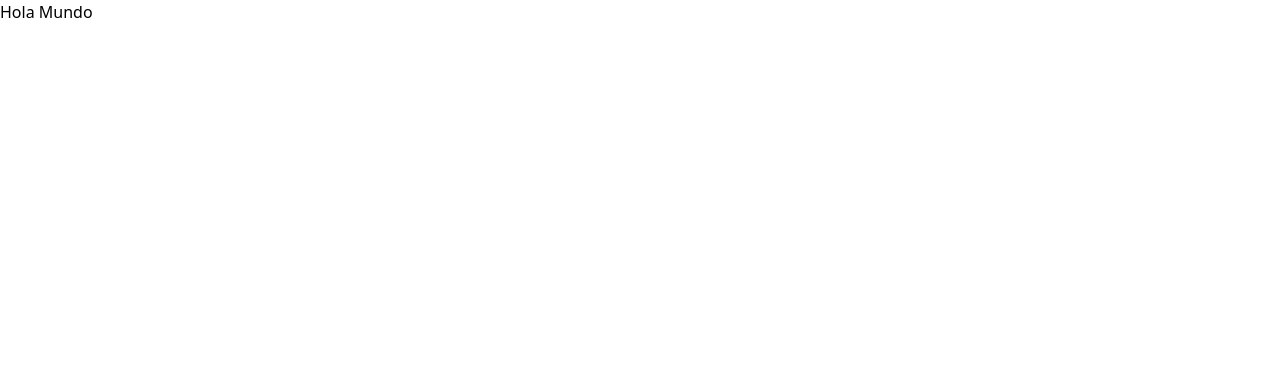
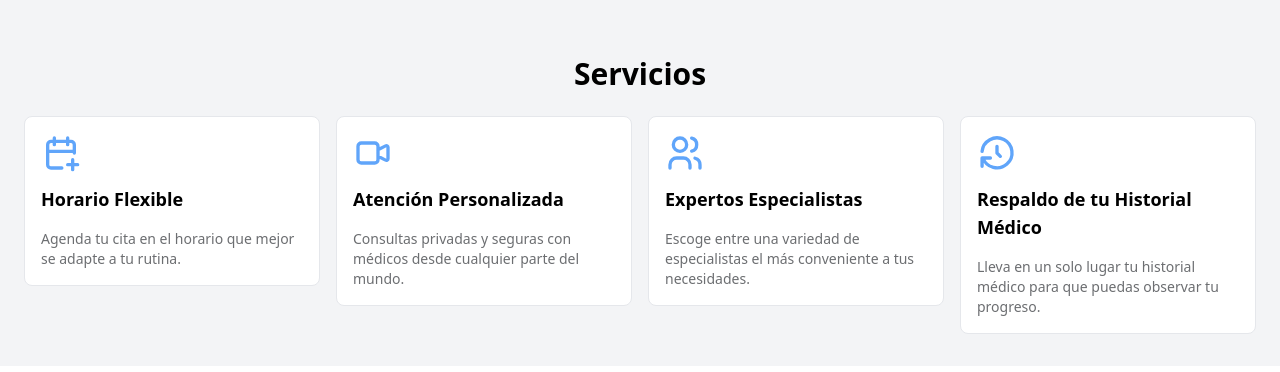
Before and after one commit to marcosroman/nocountry-emoticare, a React (Vite) app in the folder Frontend/: page / in a window 1280 px wide. Shown: the top 372 px of the page. Built offline with nearby package versions, Linux system fonts and the light colour scheme.

Commit message:
feat: :sparkles: add feature section

```diff
--- a/Frontend/src/App.tsx
+++ b/Frontend/src/App.tsx
@@ -1,5 +1,11 @@
+import FeatureSection from "./components/Section/FeatureSection";
+
 function App() {
-  return <div>Hola Mundo</div>;
+  return (
+    <>
+      <FeatureSection />
+    </>
+  );
 }
 
 export default App;
--- /dev/null
+++ b/Frontend/src/components/Card/FeatureCard.tsx
@@ -0,0 +1,17 @@
+interface Props {
+  children: JSX.Element;
+  title: string;
+  desc: string;
+}
+
+function FeatureCard({ title, desc, children }: Props) {
+  return (
+    <article className="border rounded-lg p-4 bg-white">
+      {children}
+      <h3 className="font-semibold text-lg mt-3">{title}</h3>
+      <p className="mt-4 text-[#6C6E71] text-sm">{desc}</p>
+    </article>
+  );
+}
+
+export default FeatureCard;
--- /dev/null
+++ b/Frontend/src/components/Section/FeatureSection.tsx
@@ -0,0 +1,51 @@
+import FeatureCard from "../Card/FeatureCard";
+import VideocameraIcon from "../../icons/Videocamera";
+import CalendarIcon from "../../icons/Calendar"
+import UsersIcon from "../../icons/Users";
+import HistoryIcon from "../../icons/History";
+
+function FeatureSection() {
+  return (
+    <section className="bg-gray-100 px-6 py-8">
+      <h2 className="text-3xl font-semibold text-center py-6">
+        Servicios
+      </h2>
+      <ul className="grid gap-4 sm:grid-cols-2 lg:grid-cols-4 ">
+        <li>
+          <FeatureCard
+            title="Horario Flexible"
+            desc="Agenda tu cita en el horario que mejor se adapte a tu rutina."
+          >
+            <CalendarIcon className="text-blue-400 size-10" />
+          </FeatureCard>
+        </li>
+        <li>
+          <FeatureCard
+            title="Atención Personalizada"
+            desc="Consultas privadas y seguras con médicos desde cualquier parte del mundo."
+          >
+            <VideocameraIcon className="text-blue-400 size-10" />
+          </FeatureCard>
+        </li>
+        <li>
+          <FeatureCard
+            title="Expertos Especialistas"
+            desc="Escoge entre una variedad de especialistas el más conveniente a tus necesidades."
+          >
+            <UsersIcon className="text-blue-400 size-10" />
+          </FeatureCard>
+        </li>
+        <li>
+          <FeatureCard
+            title="Respaldo de tu Historial Médico"
+            desc="Lleva en un solo lugar tu historial médico para que puedas observar tu progreso."
+          >
+            <HistoryIcon className="text-blue-400 size-10" />
+          </FeatureCard>
+        </li>
+      </ul>
+    </section>
+  );
+}
+
+export default FeatureSection;
--- /dev/null
+++ b/Frontend/src/icons/Calendar.tsx
@@ -0,0 +1,28 @@
+import { SVGProps } from "react";
+
+function CalendarIcon(props: SVGProps<SVGSVGElement>) {
+  return (
+    <svg
+      xmlns="http://www.w3.org/2000/svg"
+      width={24}
+      height={24}
+      viewBox="0 0 24 24"
+      fill="none"
+      stroke="currentColor"
+      strokeWidth={2}
+      strokeLinecap="round"
+      strokeLinejoin="round"
+      {...props}
+    >
+      <path stroke="none" d="M0 0h24v24H0z" fill="none" />
+      <path d="M12.5 21h-6.5a2 2 0 0 1 -2 -2v-12a2 2 0 0 1 2 -2h12a2 2 0 0 1 2 2v5" />
+      <path d="M16 3v4" />
+      <path d="M8 3v4" />
+      <path d="M4 11h16" />
+      <path d="M16 19h6" />
+      <path d="M19 16v6" />
+    </svg>
+  );
+}
+
+export default CalendarIcon;
--- /dev/null
+++ b/Frontend/src/icons/History.tsx
@@ -0,0 +1,24 @@
+import {SVGProps} from "react";
+
+function HistoryIcon(props: SVGProps<SVGSVGElement>) {
+  return (
+    <svg
+      xmlns="http://www.w3.org/2000/svg"
+      width={24}
+      height={24}
+      viewBox="0 0 24 24"
+      fill="none"
+      stroke="currentColor"
+      strokeWidth={2}
+      strokeLinecap="round"
+      strokeLinejoin="round"
+      {...props}
+    >
+      <path stroke="none" d="M0 0h24v24H0z" fill="none" />
+      <path d="M12 8l0 4l2 2" />
+      <path d="M3.05 11a9 9 0 1 1 .5 4m-.5 5v-5h5" />
+    </svg>
+  );
+}
+
+export default HistoryIcon;
--- /dev/null
+++ b/Frontend/src/icons/Users.tsx
@@ -0,0 +1,26 @@
+import { SVGProps } from "react";
+
+function UsersIcon(props: SVGProps<SVGSVGElement>) {
+  return (
+    <svg
+      xmlns="http://www.w3.org/2000/svg"
+      width={24}
+      height={24}
+      viewBox="0 0 24 24"
+      fill="none"
+      stroke="currentColor"
+      strokeWidth={2}
+      strokeLinecap="round"
+      strokeLinejoin="round"
+      {...props}
+    >
+      <path stroke="none" d="M0 0h24v24H0z" fill="none" />
+      <path d="M9 7m-4 0a4 4 0 1 0 8 0a4 4 0 1 0 -8 0" />
+      <path d="M3 21v-2a4 4 0 0 1 4 -4h4a4 4 0 0 1 4 4v2" />
+      <path d="M16 3.13a4 4 0 0 1 0 7.75" />
+      <path d="M21 21v-2a4 4 0 0 0 -3 -3.85" />
+    </svg>
+  );
+}
+
+export default UsersIcon;
--- /dev/null
+++ b/Frontend/src/icons/Videocamera.tsx
@@ -0,0 +1,23 @@
+import { SVGProps } from "react";
+
+function VideocameraIcon(props: SVGProps<SVGSVGElement>) {
+  return (
+    <svg
+      xmlns="http://www.w3.org/2000/svg"
+      width={24}
+      height={24}
+      viewBox="0 0 24 24"
+      fill="none"
+      stroke="currentColor"
+      strokeWidth={2}
+      strokeLinecap="round"
+      strokeLinejoin="round"
+      {...props}
+    >
+      <path stroke="none" d="M0 0h24v24H0z" />
+      <path d="m15 10 4.553-2.276A1 1 0 0 1 21 8.618v6.764a1 1 0 0 1-1.447.894L15 14v-4zM3 8a2 2 0 0 1 2-2h8a2 2 0 0 1 2 2v8a2 2 0 0 1-2 2H5a2 2 0 0 1-2-2z" />
+    </svg>
+  );
+}
+
+export default VideocameraIcon;
```
